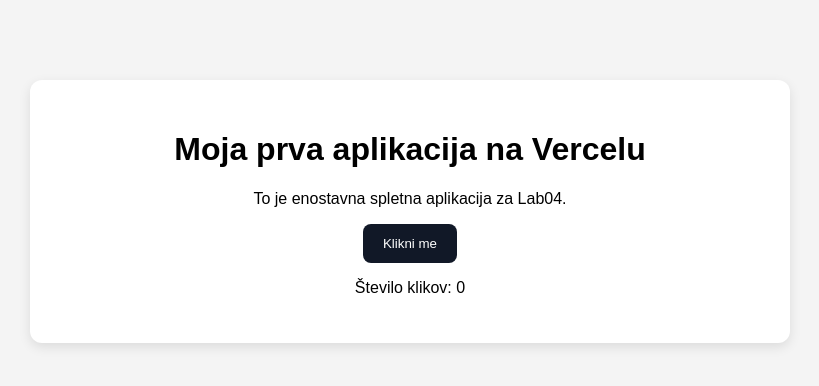
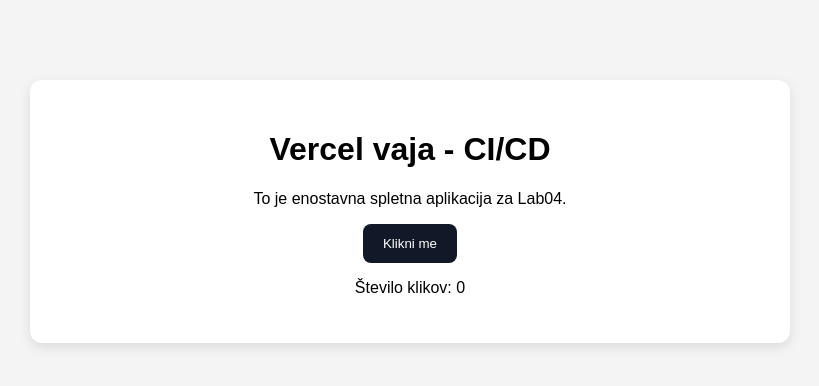
Before and after one commit to Vujanac/cloudflare-pages-lab04, a plain HTML site: page index.html in a window 1280 px wide. Shown: the whole page, without its empty margins (230-1049 px from the left). Drawn offline with Linux system fonts and the light colour scheme.

Commit message:
Update header text for Vercel application

```diff
--- a/index.html
+++ b/index.html
@@ -8,7 +8,7 @@
 </head>
 <body>
   <div class="container">
-    <h1>Moja prva aplikacija na Vercelu</h1>
+    <h1>Vercel vaja - CI/CD</h1>
     <p id="opis">To je enostavna spletna aplikacija za Lab04.</p>
     <button id="btn">Klikni me</button>
     <p id="counter">Število klikov: 0</p>
```
